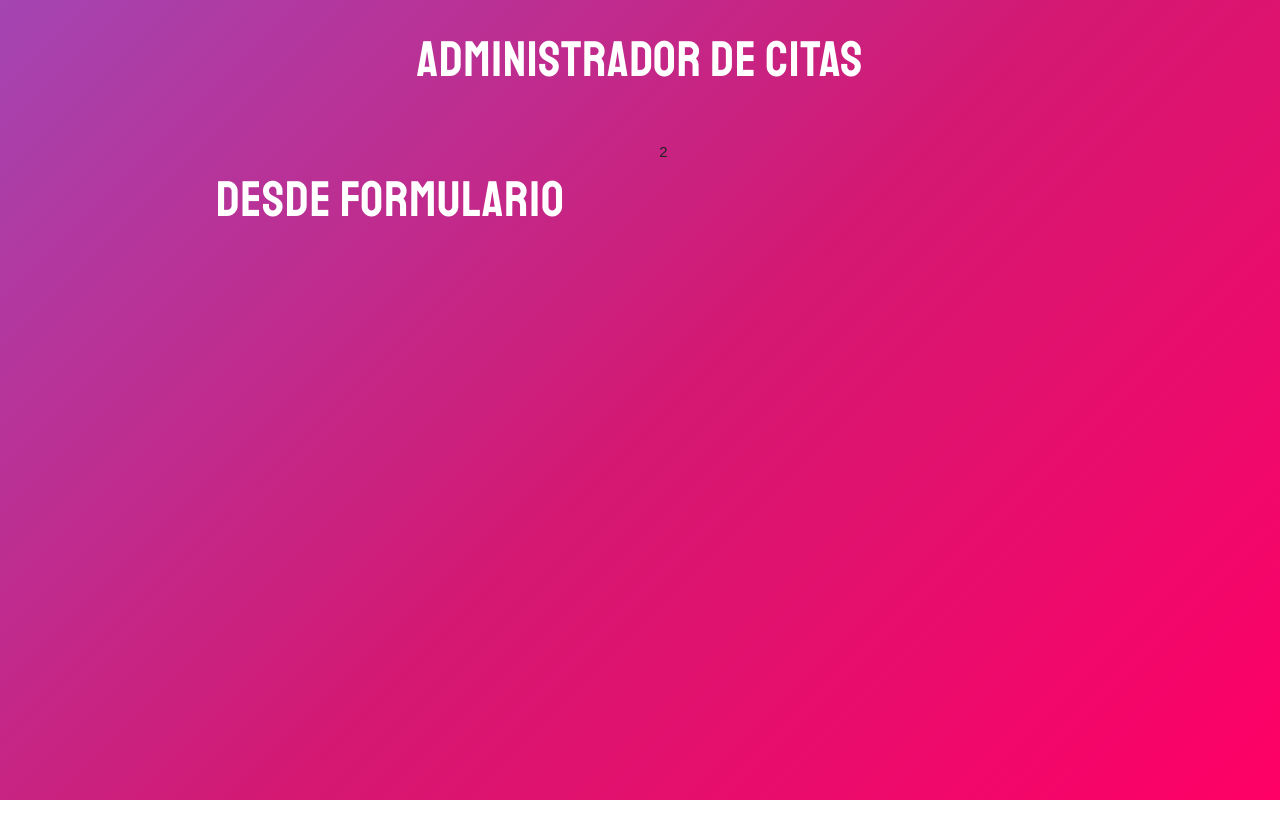
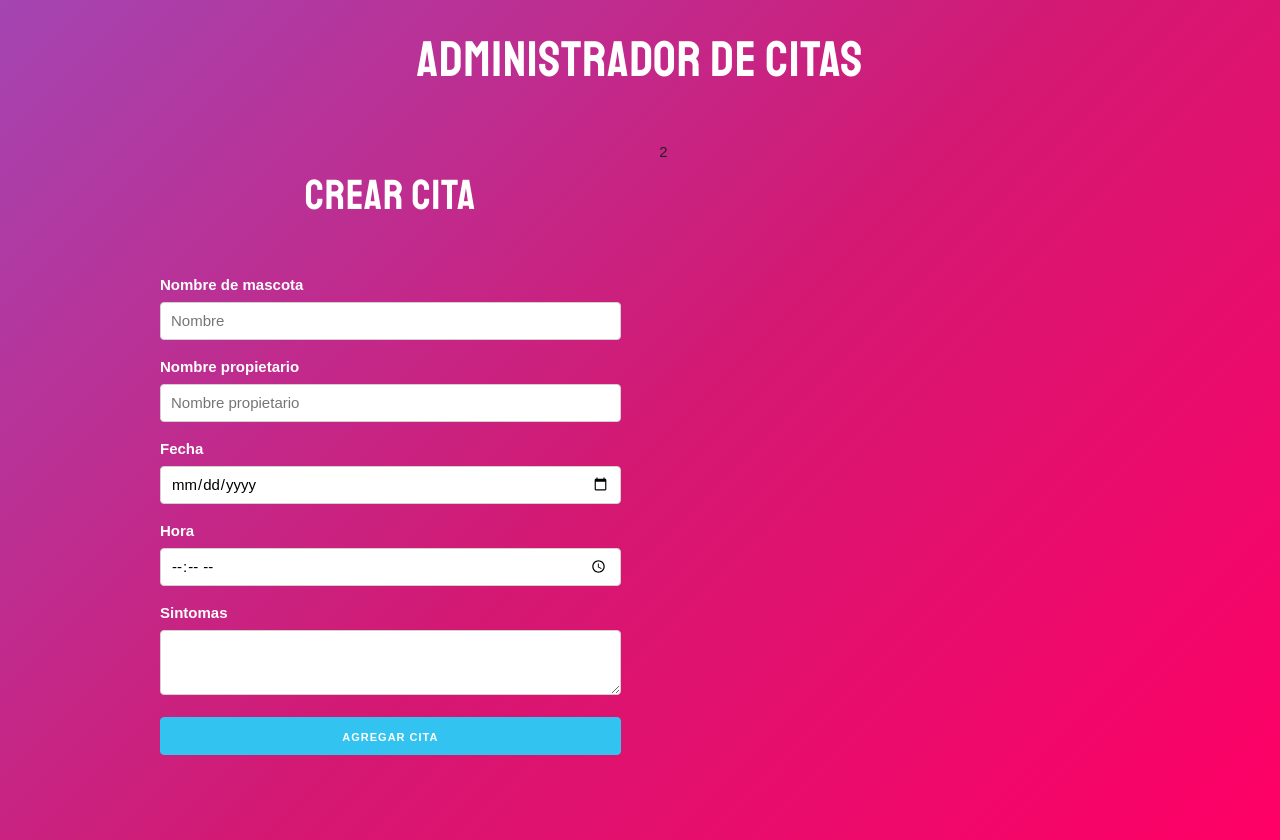
Before and after one commit to fgonzalezberro/appointment-system, a React (Create React App) app: page / in a window 1280 px wide. Before the commit the page ends 800 px from the top, so only its background shows below. Built offline with nearby package versions, Linux system fonts and the light colour scheme.

Commit message:
Creating fields in the form component

```diff
--- a/src/components/Formulario.js
+++ b/src/components/Formulario.js
@@ -1,10 +1,57 @@
 // Import react
-import React from 'react';
+import React , {Fragment} from 'react';
 
 // Formulario component
 const Formulario = () =>{
     return(
-      <h1>Desde Formulario</h1>
+        <Fragment>
+            <h2>Crear cita</h2>
+
+            <form>
+                <label>Nombre de mascota</label>
+                <input
+                    type='text'
+                    name='mascota'
+                    className='u-full-width'
+                    placeholder='Nombre'
+                />
+
+                <label>Nombre propietario</label>
+                <input
+                    type='text'
+                    name='propietario'
+                    className='u-full-width'
+                    placeholder='Nombre propietario'
+                />
+
+                <label>Fecha</label>
+                <input
+                    type='date'
+                    name='date'
+                    className='u-full-width'
+                    placeholder=''
+                />
+
+                <label>Hora</label>
+                <input
+                    type='time'
+                    name='time'
+                    className='u-full-width'
+                    placeholder='time'
+                />
+
+                <label>Sintomas</label>
+                <textarea
+                    className='u-full-width'
+                    name='sintomas'
+                ></textarea>
+
+                <button
+                    type='submit'
+                    className='u-full-width button-primary'
+                >Agregar cita</button>
+            </form>
+        </Fragment>
     );
 }
 
```
